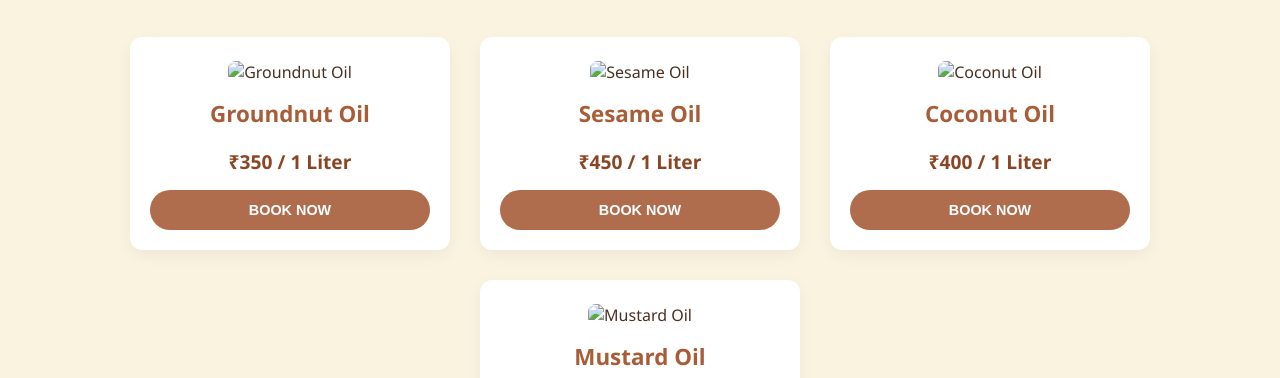
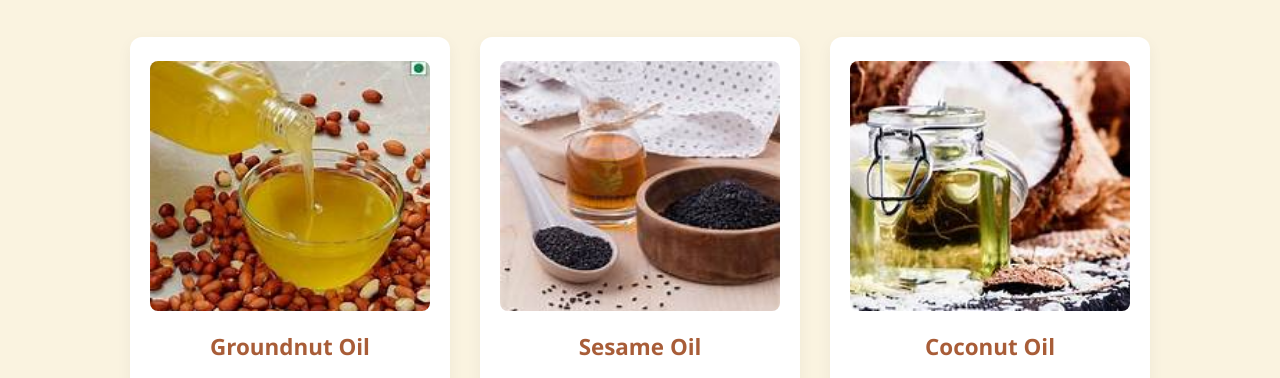
Before and after one commit to saranyavivid/parakamani-, a plain HTML site: page products.html in a window 1280 px wide. Shown: the part 391-769 px from the top of the page. Drawn offline with Linux system fonts and the light colour scheme.

Commit message:
Add files via upload

```diff
--- a/products.html
+++ b/products.html
@@ -116,28 +116,28 @@
 
         <div class="recipe-grid">
             <div class="recipe-card">
-                <img src="images/groundnut.jpg" alt="Groundnut Oil" style="width: 100%; height: 250px; object-fit: cover; border-radius: 8px;">
+                <img src="groundnut.jpg" alt="Groundnut Oil" style="width: 100%; height: 250px; object-fit: cover; border-radius: 8px;">
                 <h3>Groundnut Oil</h3>
                 <p class="price">₹350 / 1 Liter</p>
                 <button class="btn" onclick="alert('Groundnut Oil added to your inquiry list! We will set up the actual cart system later.')">Book Now</button>
             </div>
 
             <div class="recipe-card">
-                <img src="images/sesame oil.jpg" alt="Sesame Oil" style="width: 100%; height: 250px; object-fit: cover; border-radius: 8px;">
+                <img src="sesame oil.jpg" alt="Sesame Oil" style="width: 100%; height: 250px; object-fit: cover; border-radius: 8px;">
                 <h3>Sesame Oil</h3>
                 <p class="price">₹450 / 1 Liter</p>
                 <button class="btn" onclick="alert('Sesame Oil added to your inquiry list! We will set up the actual cart system later.')">Book Now</button>
             </div>
 
             <div class="recipe-card">
-                <img src="images/cocnutoil.jpg" alt="Coconut Oil" style="width: 100%; height: 250px; object-fit: cover; border-radius: 8px;">
+                <img src="cocnutoil.jpg" alt="Coconut Oil" style="width: 100%; height: 250px; object-fit: cover; border-radius: 8px;">
                 <h3>Coconut Oil</h3>
                 <p class="price">₹400 / 1 Liter</p>
                 <button class="btn" onclick="alert('Coconut Oil added to your inquiry list! We will set up the actual cart system later.')">Book Now</button>
             </div>
 
             <div class="recipe-card">
-                <img src="images/Mustard-oil-use.avif" alt="Mustard Oil" style="width: 100%; height: 250px; object-fit: cover; border-radius: 8px;">
+                <img src="Mustard-oil-use.avif" alt="Mustard Oil" style="width: 100%; height: 250px; object-fit: cover; border-radius: 8px;">
                 <h3>Mustard Oil</h3>
                 <p class="price">₹300 / 1 Liter</p>
                 <button class="btn" onclick="alert('Mustard Oil added to your inquiry list! We will set up the actual cart system later.')">Book Now</button>
```
Also changed, not shown: index.html (+4 -4 lines).
